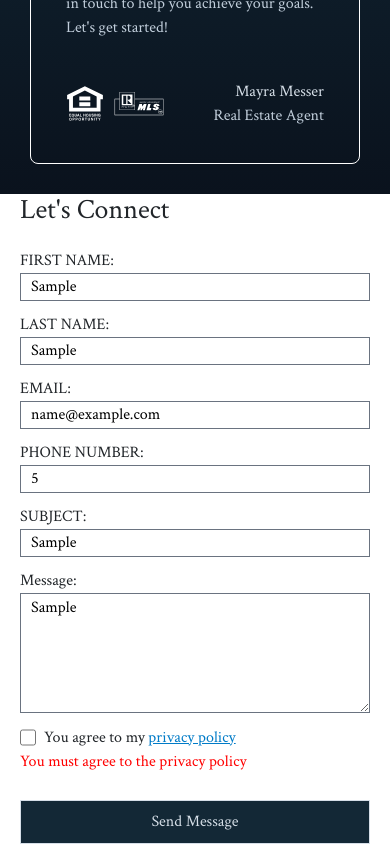
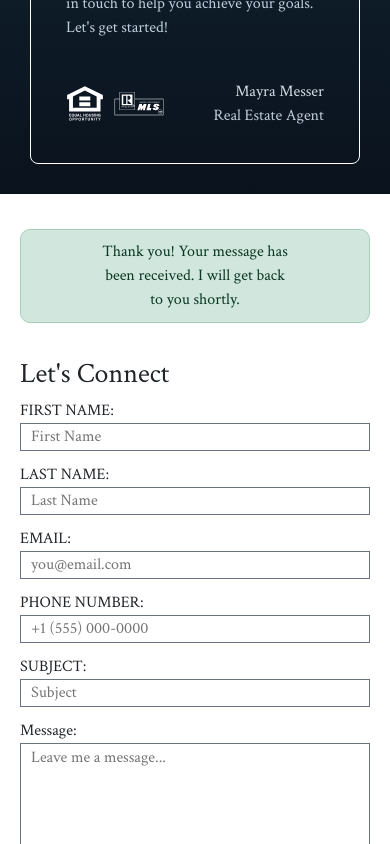
Before and after one commit to Panha-Sim/mayra-website, a Next.js app: page /contact in a window 390 px wide. Both pictures are taken after typing "Sample", "Sample", "name@example.com", "5", "Sample", "Sample" into the empty fields and a click on the button "Send Message". Shown: the part 489-1333 px from the top of the page. Built offline with nearby package versions, Linux system fonts and the light colour scheme.

Commit message:
- Success message is now mobile compatible.

```diff
--- a/src/app/contact/page.tsx
+++ b/src/app/contact/page.tsx
@@ -49,23 +49,23 @@ export default function Contact() {
         e.preventDefault();
 
         // Check if form is valid
-        if (!validateForm()) {
-            return;
-        }
+        // if (!validateForm()) {
+        //     return;
+        // }
 
         // Check if user checked the agree to the privacy policy or not.
-        if (!isAgree) {
-            console.log("please checked the box")
-            return;
-        }
+        // if (!isAgree) {
+        //     console.log("please checked the box")
+        //     return;
+        // }
 
         // Call email js api with the form input as a payload.
-        emailjs
-        .sendForm('service_tjrdx9h', 'template_sj0v3wp', form.current, {
-          publicKey: '_jjptQar7EEc8CMNI',
-        })
-        .then(
-          () => {
+        // emailjs
+        // .sendForm('service_tjrdx9h', 'template_sj0v3wp', form.current, {
+        //   publicKey: '_jjptQar7EEc8CMNI',
+        // })
+        // .then(
+        //   () => {
             console.log('SUCCESS!');
             setIsSubmitted(true);
 
@@ -77,11 +77,11 @@ export default function Contact() {
             setSubject("");
             setMessage("");
             setIsAgree(false);
-          },
-          (error) => {
-            console.log('FAILED...', error.text);
-          },
-        );
+        //   },
+        //   (error) => {
+        //     console.log('FAILED...', error.text);
+        //   },
+        // );
 
     }
 
@@ -142,8 +142,9 @@ export default function Contact() {
             </div>
 
             <div className="contact-form">
+                {IsSubmitted && <div className="success-card-mobile">Thank you! Your message has been received. I will get back to you shortly.</div>}
                 <form ref={form} onSubmit={handleSubmit} className="form">
-                    <h1>Let's Connect</h1>
+                <h1>Let's Connect</h1>
                     <div className="form-input">
                         <div className="row-input">
                             <div className="input-name d-flex flex-column">
--- a/src/styles/contact.css
+++ b/src/styles/contact.css
@@ -85,25 +85,29 @@
     flex-direction: column;
     justify-content: space-between;
 
-    /* padding: 35px; */
+    padding-top: 35px;
 
     /* border: 1px solid black; */
     width: 350px;
     min-height: 650px;
 }
 .success-card {
+    display: none;
+}
+
+.success-card-mobile {
     max-width: 500px;
-    padding: 25px 100px;
-    margin-bottom: -20px;
-
+    padding: 10px 80px;
+    margin-bottom: 35px;
     color: var(--bs-success-text-emphasis);
     text-align: center;
 
     background-color: var(--bs-success-bg-subtle);
 
     border: 1px solid var(--bs-success-border-subtle);
-    border-radius: 15px;
+    border-radius: 10px;
 }
+
 form {
     display: flex;
     flex-direction: column;
@@ -183,6 +187,25 @@ label a {
 }
 
 @media screen and (min-width: 1200px) {
+    .success-card {
+        display: block;
+        max-width: 500px;
+        padding: 25px 100px;
+        margin-bottom: -20px;
+
+        color: var(--bs-success-text-emphasis);
+        text-align: center;
+
+        background-color: var(--bs-success-bg-subtle);
+
+        border: 1px solid var(--bs-success-border-subtle);
+        border-radius: 15px;
+    }
+
+    .success-card-mobile {
+        display: none;
+    }
+
     .info-card {
         display: block;
     }
```
